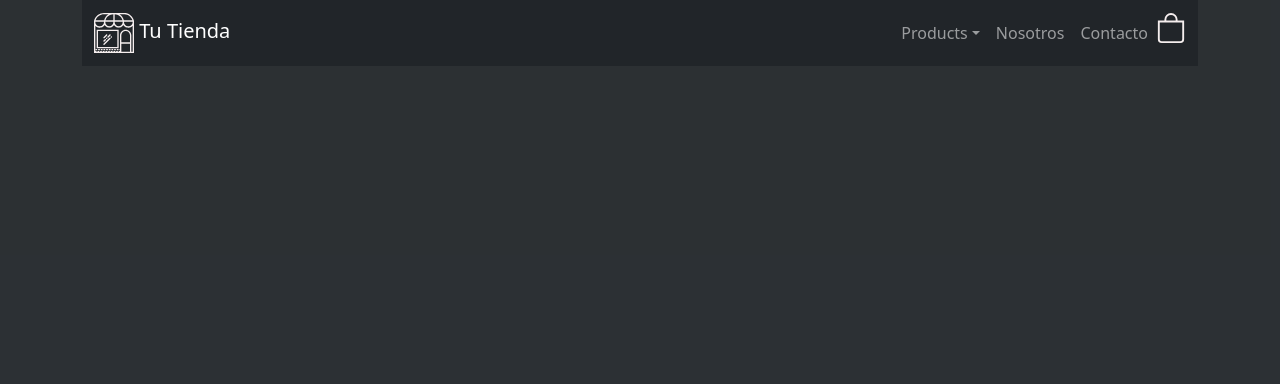
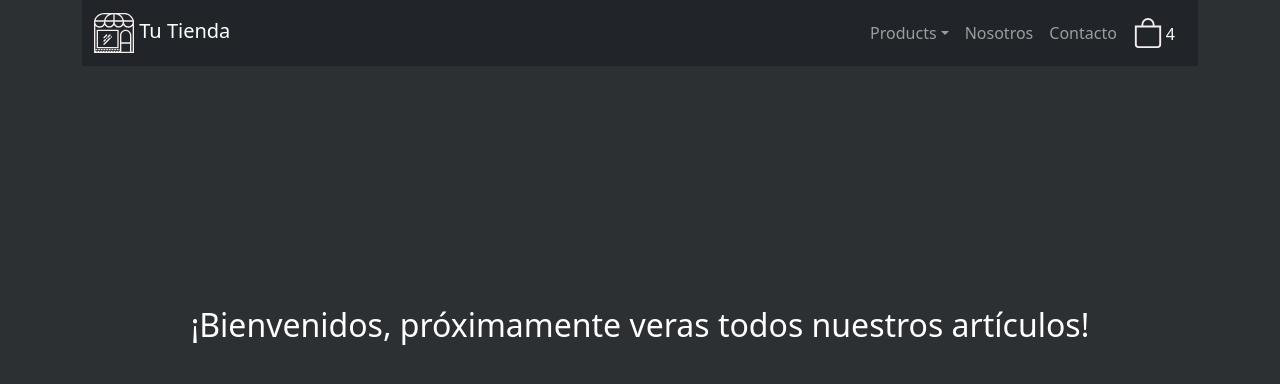
Before and after one commit to Desbaster/tu-tienda, a React (Create React App) app: page / in a window 1280 px wide. Shown: the top 384 px of the page. Built offline with nearby package versions, Linux system fonts and the light colour scheme.

Commit message:
3er desafio

```diff
--- a/src/App.css
+++ b/src/App.css
@@ -1,4 +1,14 @@
 .App {
-  height: 100vh;
   background-color: rgba(33, 37, 41, 0.95);
 }
+
+.ItemContainer {
+  height: calc(100vh - 66px);
+  text-align: center;
+  padding: 30vh;
+  color: #fff;
+}
+
+h2.container {
+  margin-bottom: 0px;
+}
--- a/src/App.js
+++ b/src/App.js
@@ -1,11 +1,13 @@
 import NavBar from "./components/NavBar";
-import "./App.css"
+import "./App.css";
 import "bootstrap/dist/css/bootstrap.min.css";
+import ItemListContainer from "./components/ItemListContainer";
 
 function App() {
   return (
     <div className="App">
       <NavBar />
+      <ItemListContainer />
     </div>
   );
 }
--- /dev/null
+++ b/src/components/CartWidget.js
@@ -0,0 +1,15 @@
+import React from "react";
+import bolsa from "../bolsa.svg";
+
+const CartWidget = () => {
+  return (
+    <div className="Cart">
+      <a href="/">
+        <img src={bolsa} alt="logo" width="30px" height="30px" />
+      </a>
+      <p className="Number">4</p>
+    </div>
+  );
+};
+
+export default CartWidget;
--- /dev/null
+++ b/src/components/ItemListContainer.js
@@ -0,0 +1,9 @@
+import React from "react";
+
+const ItemListContainer = () => {
+  return (
+      <h2 className="container ItemContainer">¡Bienvenidos, próximamente veras todos nuestros artículos!</h2>
+  );
+};
+
+export default ItemListContainer;
--- a/src/components/NavBar.css
+++ b/src/components/NavBar.css
@@ -1,3 +1,17 @@
 .right-aligned {
   justify-content: flex-end;
 }
+
+.Cart {
+  text-decoration: none;
+  margin: 0 8px;
+  display: flex;
+  flex-direction: row;
+  align-items: center;
+}
+
+.Number {
+  padding: 0px 3px;
+  margin-bottom: -2px;
+  color: #fff;
+}
--- a/src/components/NavBar.js
+++ b/src/components/NavBar.js
@@ -1,8 +1,8 @@
 import logo from "../logo.svg";
-import bolsa from "../bolsa.svg";
 import "./NavBar.css";
 import "bootstrap/dist/css/bootstrap.css";
 import { Container, Nav, Navbar, NavDropdown } from "react-bootstrap";
+import CartWidget from "./CartWidget";
 
 function NavBar() {
   return (
@@ -15,7 +15,7 @@ function NavBar() {
         collapseOnSelect
       >
         <Container>
-          <Navbar.Brand mx-5>
+          <Navbar.Brand>
             <img src={logo} alt="logo" width="40px" height="40px" /> Tu Tienda
           </Navbar.Brand>
           <Navbar.Toggle />
@@ -38,11 +38,9 @@ function NavBar() {
               </NavDropdown>
               <Nav.Link href="#nosotos">Nosotros</Nav.Link>
               <Nav.Link href="#contacto">Contacto</Nav.Link>
-              <a href="/">
-                <img src={bolsa} alt="logo" width="30px" height="30px" />
-              </a>
             </Nav>
           </Navbar.Collapse>
+          <CartWidget/>
         </Container>
       </Navbar>
     </Container>
```
Also changed, not shown: public/manifest.json.
